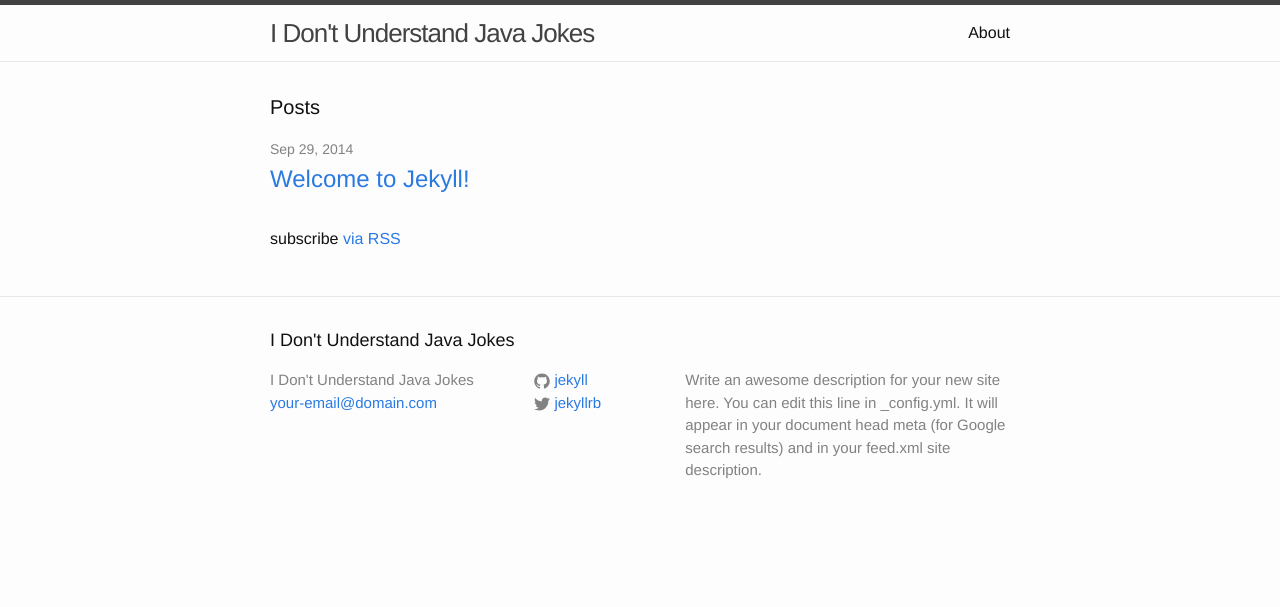
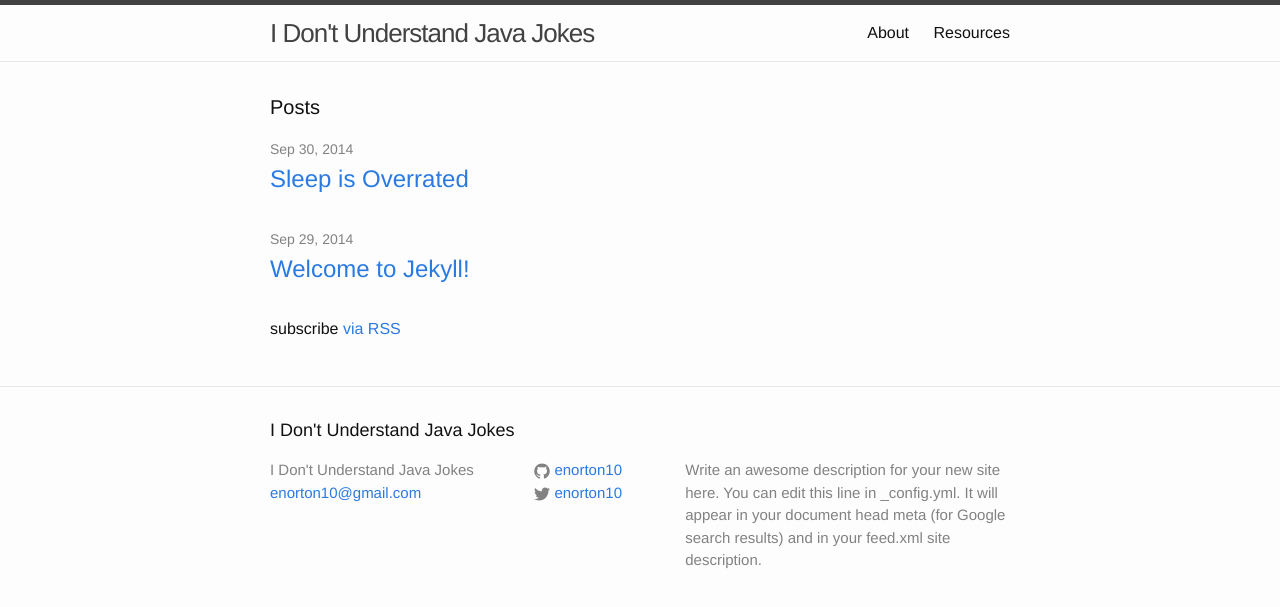
Before and after one commit to enorton10/enorton10.github.io, a Jekyll site: the page built from index.html, in a window 1280 px wide. Shown: the top 607 px of the page. Built offline with Jekyll 4.4.1, drawn with Linux system fonts in a browser that asks for light colours.

Commit message:
Added Resources page and new post.

```diff
--- a/_config.yml
+++ b/_config.yml
@@ -1,14 +1,14 @@
 # Site settings
 title: I Don't Understand Java Jokes
-email: your-email@domain.com
+email: enorton10@gmail.com
 description: > # this means to ignore newlines until "baseurl:"
   Write an awesome description for your new site here. You can edit this
   line in _config.yml. It will appear in your document head meta (for
   Google search results) and in your feed.xml site description.
 baseurl: "" # the subpath of your site, e.g. /blog/
 url: "http://yourdomain.com" # the base hostname & protocol for your site
-twitter_username: jekyllrb
-github_username:  jekyll
+twitter_username: enorton10
+github_username:  enorton10
 
 # Build settings
 markdown: kramdown
```
Also changed, not shown: _posts/2014-10-02-first-entry.md (added, +7 -0 lines), resources.md (added, +8 -0 lines), 1 other file.
